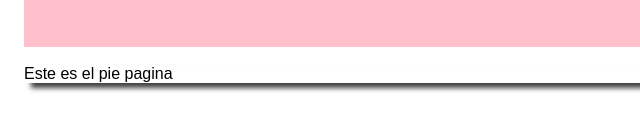
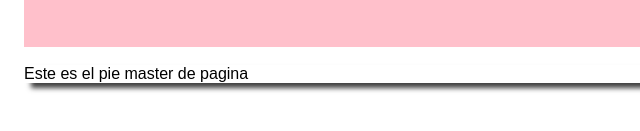
Before and after one commit to Angel45604/CodwaTest, a plain HTML site: page index.html in a window 1280 px wide. Shown: the part 149-280 px from the top of the page, 0-640 px from the left. Drawn offline with Linux system fonts and the light colour scheme.

Commit message:
Cambio en el footer desde master

```diff
--- a/index.html
+++ b/index.html
@@ -17,7 +17,7 @@
     </div>
     <br>
     <div class="footer">
-        Este es el pie pagina
+        Este es el pie master de pagina
     </div>
 </body>
 </html>
```
